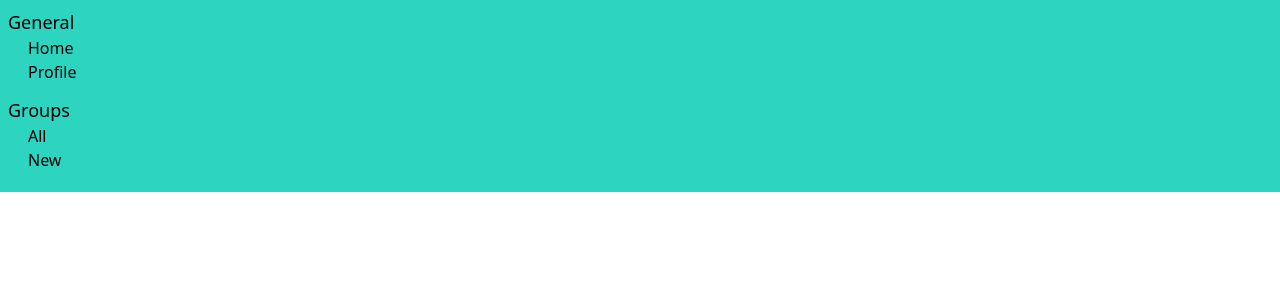
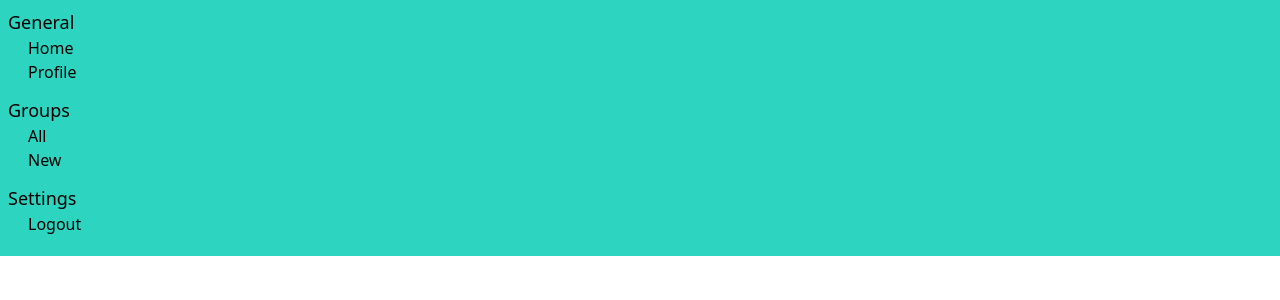
Before and after one commit to ayush02av/trip_planner-client, a Next.js app: page /components/dashboard/sidenav in a window 1280 px wide. Shown: the top 300 px of the page. Built offline with nearby package versions, Linux system fonts and the light colour scheme.

Commit message:
Logout button

```diff
--- a/pages/components/dashboard/sidenav.jsx
+++ b/pages/components/dashboard/sidenav.jsx
@@ -6,11 +6,11 @@ const menu = [
         subMenu: [
             {
                 title: 'Home',
-                cta: '/'
+                cta: '/dashboard'
             },
             {
                 title: 'Profile',
-                cta: '/profile'
+                cta: '/dashboard/profile'
             }
         ]
     },
@@ -19,10 +19,19 @@ const menu = [
         subMenu: [
             {
                 title: 'All',
-                cta: '/groups'
+                cta: '/dashboard/groups'
             },
             {
                 title: 'New'
+            }
+        ]
+    },
+    {
+        category: 'Settings',
+        subMenu: [
+            {
+                title: 'Logout',
+                cta: '/logout'
             }
         ]
     }
@@ -36,7 +45,7 @@ export default function Sidenav() {
                     <div className="text-lg">{menuItem.category}</div>
                     <div className="pl-5">
                         {menuItem.subMenu.map(subMenuItem => (
-                            <div><Link href={subMenuItem.cta ? `/dashboard${subMenuItem.cta}` : ''}>{subMenuItem.title}</Link></div>
+                            <div><Link href={subMenuItem.cta || ''}>{subMenuItem.title}</Link></div>
                         ))}
                     </div>
                 </div>
```
